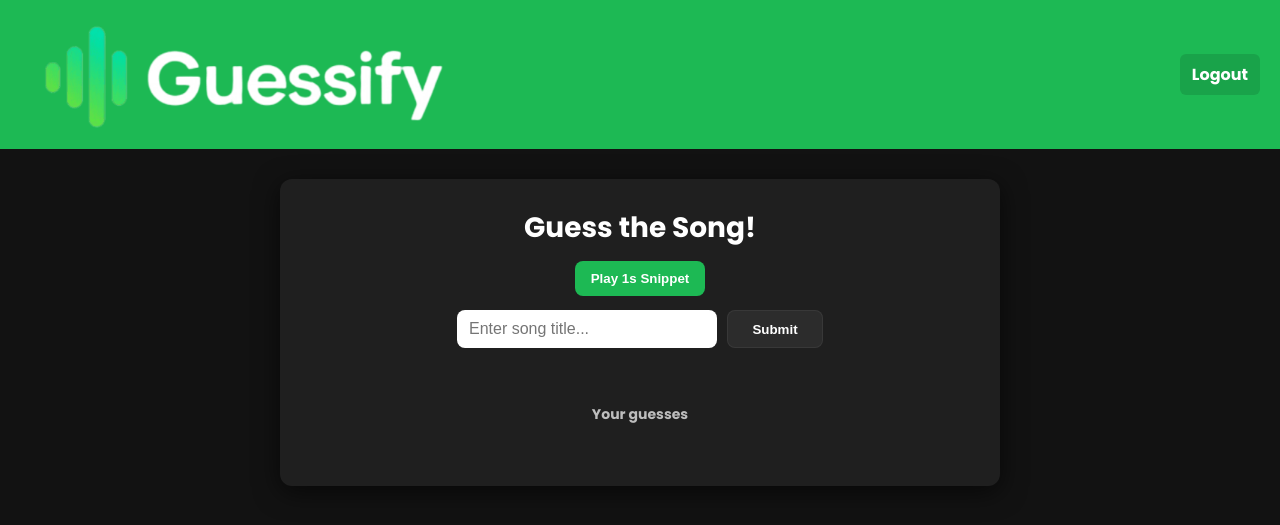
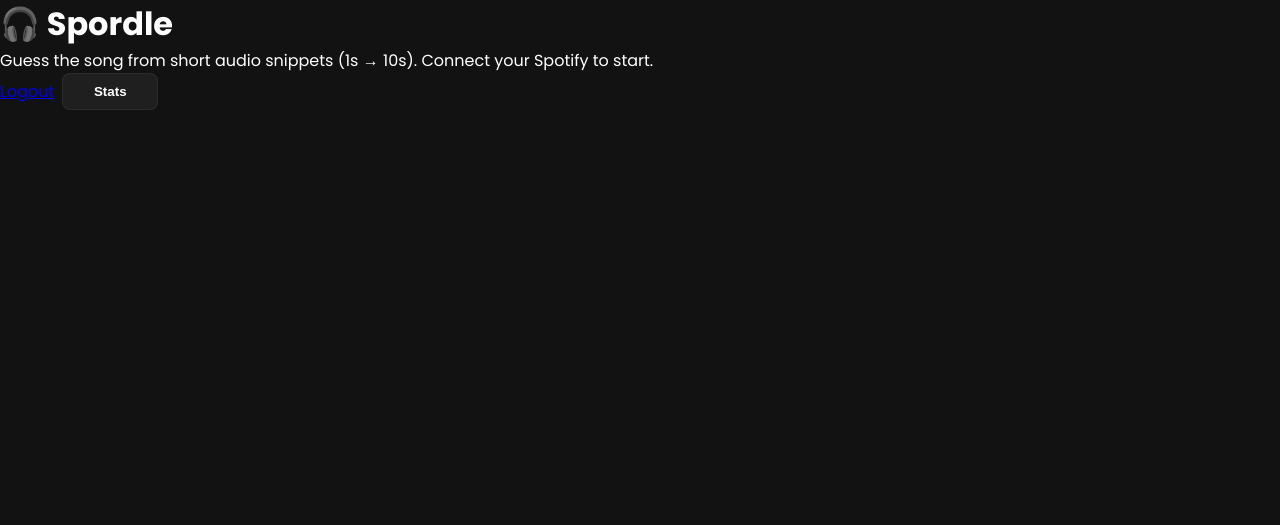
Before and after one commit to mkymac25/spordle, a Flask app: template templates/game.html in a window 1280 px wide. Shown: the top 525 px of the page. Run offline with Flask 3, Linux system fonts and the light colour scheme; the template is opened without the code that fills it, so the values that code supplies are empty; parts of the project's set-up code (start-up, migrations or seed data) failed here and were passed over.

Commit message:
add stats button

```diff
--- a/templates/game.html
+++ b/templates/game.html
@@ -1,41 +1,47 @@
 <!doctype html>
-<html lang="en">
+<html>
 <head>
   <meta charset="utf-8" />
+  <title>Spordle — Wordle for Songs</title>
   <meta name="viewport" content="width=device-width,initial-scale=1" />
-  <title>Guessify</title>
-  <link rel="stylesheet" href="{{ url_for('static', filename='style.css') }}">
+  <link rel="stylesheet" href="{{ url_for('static', filename='style.css') }}" />
 </head>
 <body>
-  <header class="topbar">
-    <img src="{{ url_for('static', filename='images/GuessifyWhite.png') }}" alt="Guessify" class="logo">
-    <a id="logoutBtn" class="logout" href="{{ url_for('logout') }}">Logout</a>
-  </header>
+  <div id="root" class="container">
+    <h1>🎧 Spordle</h1>
+    <p class="subtitle">Guess the song from short audio snippets (1s → 10s). Connect your Spotify to start.</p>
 
-  <main class="main">
-    <section class="game-card">
-      <h1 class="title">Guess the Song!</h1>
+    <!-- Top actions: Logout + Stats -->
+    <div class="top-actions" style="margin-bottom:12px; display:flex; gap:8px; align-items:center;">
+      <a id="logout-link" href="/logout" class="btn-link">Logout</a>
+      <button id="stats-btn" class="btn">Stats</button>
+    </div>
+
+    <div id="auth" style="display:none;">
+      <p>Please <a id="login-link" href="/login">connect with Spotify</a> to play.</p>
+    </div>
+
+    <div id="game" style="display:none;">
+      <div id="info" class="info"></div>
 
       <div class="controls">
-        <div id="playContainer">
-          <button id="playSnippet" class="btn primary" disabled>Preparing...</button>
-        </div>
+        <button id="play-snippet">Play snippet</button>
+        <button id="fetch-new">New song</button>
       </div>
 
-      <div class="guess-row">
-        <input id="guessInput" type="text" placeholder="Enter song title..." autocomplete="on" />
-        <button id="submitGuess" class="btn">Submit</button>
-      </div>
+      <audio id="audio" controls></audio>
 
-      <div id="feedback" class="feedback" aria-live="polite"></div>
+      <form id="guess-form" class="guess-form">
+        <input id="guess-input" placeholder="Type song title here" autocomplete="off" />
+        <button type="submit">Guess</button>
+      </form>
 
-      <div class="guesses-container">
-        <h3 class="small">Your guesses</h3>
-        <ul id="guessesList" class="guesses" aria-live="polite"></ul>
-      </div>
-    </section>
-  </main>
+      <div id="history" class="history"></div>
+    </div>
 
-  <script defer src="{{ url_for('static', filename='app.js') }}"></script>
+    <div id="errors" class="errors"></div>
+  </div>
+
+  <script src="{{ url_for('static', filename='app.js') }}"></script>
 </body>
 </html>
```
